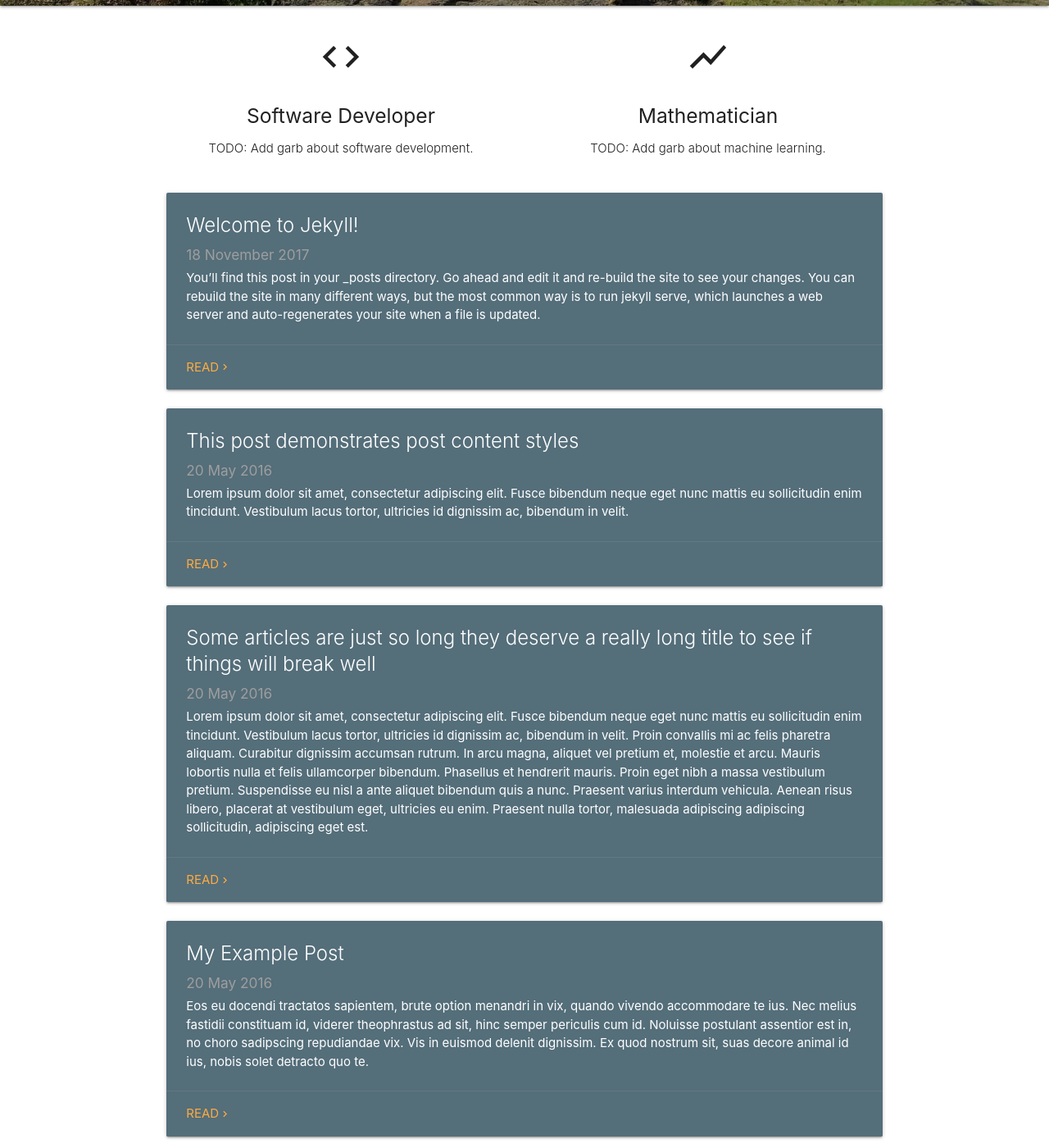
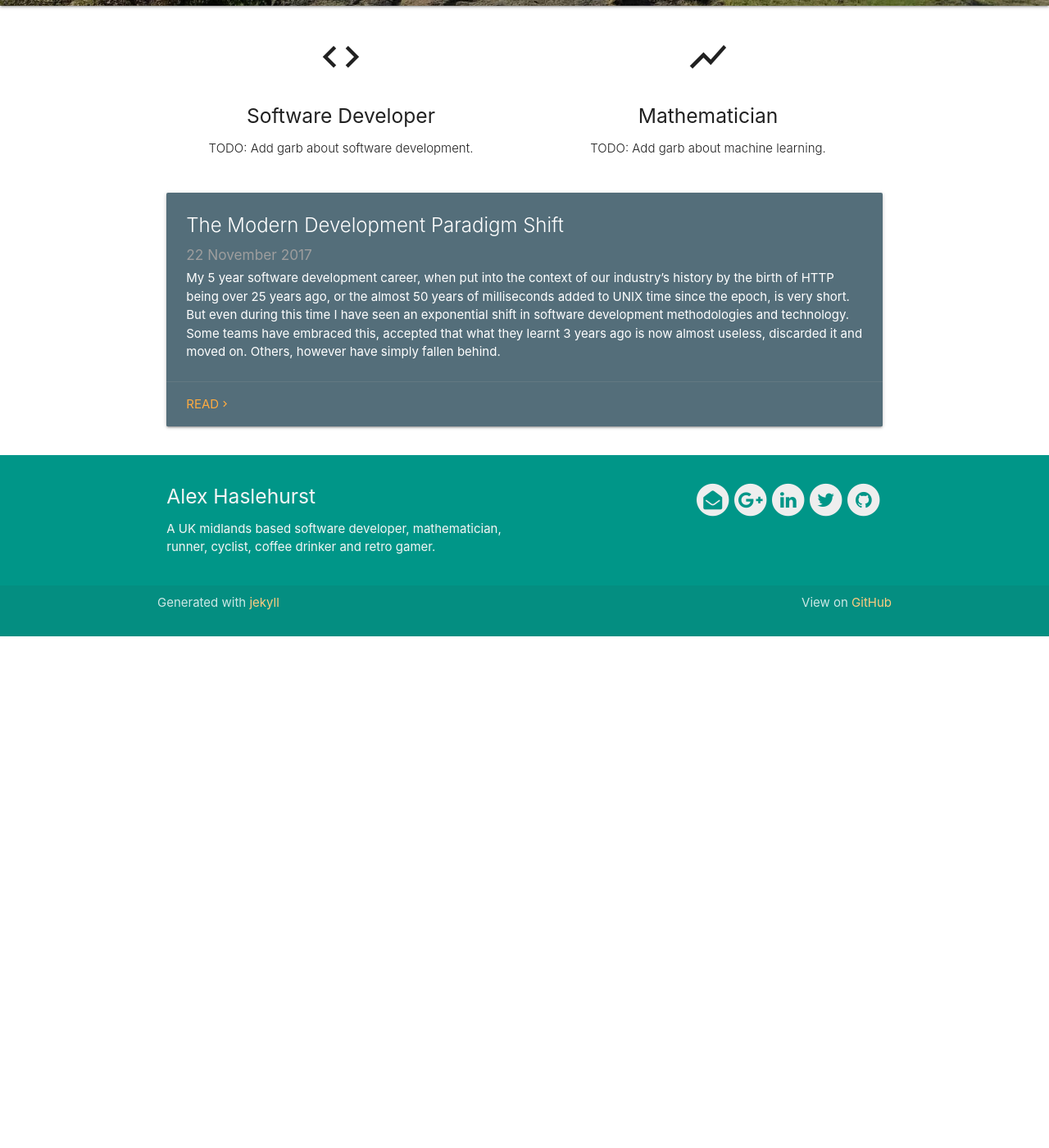
Before and after one commit to axle-h/axle-h.github.io, a Jekyll site: the page built from index.md, in a window 1280 px wide and 1400 px high, scrolled down 543 px. Shown: the whole window at 82% size. Built offline with Jekyll 4.4.1, drawn with Linux system fonts in a browser that asks for light colours; after the commit the page ends 1319 px from its top, so only the background shows below that.

Commit message:
Added a first blog post

````diff
--- a/_config.yml
+++ b/_config.yml
@@ -27,6 +27,7 @@ exclude:
   - node_modules
   - vendor
   - src
+  - dist
   - webpack.config.js
   - package.json
   - package-lock.json
--- a/_layouts/post.html
+++ b/_layouts/post.html
@@ -6,8 +6,8 @@ layout: default
     <article class="post" itemscope itemtype="http://schema.org/BlogPosting">
 
       <header class="post-header">
-        <h1 class="post-title" itemprop="name headline">{{ page.title | escape }}</h1>
-        <p class="post-meta">
+        <h3 class="post-title primary-color-text" itemprop="name headline">{{ page.title | escape }}</h3>
+        <p class="post-meta blue-grey-text">
           <time datetime="{{ page.date | date_to_xmlschema }}" itemprop="datePublished">
             {% assign date_format = site.minima.date_format | default: "%b %-d, %Y" %}
             {{ page.date | date: date_format }}
--- a/_posts/2016-05-20-my-example-post.md
+++ /dev/null
@@ -1,14 +0,0 @@
----
-layout: post
----
-
-Eos eu docendi tractatos sapientem, brute option menandri in vix, quando vivendo accommodare te ius. Nec melius fastidii constituam id, viderer theophrastus ad sit, hinc semper periculis cum id. Noluisse postulant assentior est in, no choro sadipscing repudiandae vix. Vis in euismod delenit dignissim. Ex quod nostrum sit, suas decore animal id ius, nobis solet detracto quo te.
-
-<!--break-->
-
-{% comment %}
-Might you have an include in your theme? Why not try it here!
-{% include my-themes-great-include.html %}
-{% endcomment %}
-
-No laudem altera adolescens has, volumus lucilius eum no. Eam ei nulla audiam efficiantur. Suas affert per no, ei tale nibh sea. Sea ne magna harum, in denique scriptorem sea, cetero alienum tibique ei eos. Labores persequeris referrentur eos ei.
--- a/_posts/2016-05-20-super-long-article.md
+++ /dev/null
@@ -1,13 +0,0 @@
----
-layout: post
-title: "Some articles are just so long they deserve a really long title to see if things will break well"
-categories: misc
----
-
-Lorem ipsum dolor sit amet, consectetur adipiscing elit. Fusce bibendum neque eget nunc mattis eu sollicitudin enim tincidunt. Vestibulum lacus tortor, ultricies id dignissim ac, bibendum in velit. Proin convallis mi ac felis pharetra aliquam. Curabitur dignissim accumsan rutrum. In arcu magna, aliquet vel pretium et, molestie et arcu. Mauris lobortis nulla et felis ullamcorper bibendum. Phasellus et hendrerit mauris. Proin eget nibh a massa vestibulum pretium. Suspendisse eu nisl a ante aliquet bibendum quis a nunc. Praesent varius interdum vehicula. Aenean risus libero, placerat at vestibulum eget, ultricies eu enim. Praesent nulla tortor, malesuada adipiscing adipiscing sollicitudin, adipiscing eget est.
-
-<!--break-->
-
-Lorem ipsum dolor sit amet, consectetur adipiscing elit. Fusce bibendum neque eget nunc mattis eu sollicitudin enim tincidunt. Vestibulum lacus tortor, ultricies id dignissim ac, bibendum in velit. Proin convallis mi ac felis pharetra aliquam. Curabitur dignissim accumsan rutrum. In arcu magna, aliquet vel pretium et, molestie et arcu. Mauris lobortis nulla et felis ullamcorper bibendum. Phasellus et hendrerit mauris. Proin eget nibh a massa vestibulum pretium. Suspendisse eu nisl a ante aliquet bibendum quis a nunc. Praesent varius interdum vehicula. Aenean risus libero, placerat at vestibulum eget, ultricies eu enim. Praesent nulla tortor, malesuada adipiscing adipiscing sollicitudin, adipiscing eget est.
-
-Lorem ipsum dolor sit amet, consectetur adipiscing elit. Fusce bibendum neque eget nunc mattis eu sollicitudin enim tincidunt. Vestibulum lacus tortor, ultricies id dignissim ac, bibendum in velit. Proin convallis mi ac felis pharetra aliquam. Curabitur dignissim accumsan rutrum. In arcu magna, aliquet vel pretium et, molestie et arcu. Mauris lobortis nulla et felis ullamcorper bibendum. Phasellus et hendrerit mauris. Proin eget nibh a massa vestibulum pretium. Suspendisse eu nisl a ante aliquet bibendum quis a nunc. Praesent varius interdum vehicula. Aenean risus libero, placerat at vestibulum eget, ultricies eu enim. Praesent nulla tortor, malesuada adipiscing adipiscing sollicitudin, adipiscing eget est.
--- a/_posts/2016-05-20-this-post-demonstrates-post-content-styles.md
+++ /dev/null
@@ -1,90 +0,0 @@
----
-layout: post
-title: "This post demonstrates post content styles"
-categories: junk
-author: "Bart Simpson"
-meta: "Springfield"
----
-
-Lorem ipsum dolor sit amet, consectetur adipiscing elit. Fusce bibendum neque eget nunc mattis eu sollicitudin enim tincidunt. Vestibulum lacus tortor, ultricies id dignissim ac, bibendum in velit.
-
-<!--break-->
-
-## Some great heading (h2)
-
-Proin convallis mi ac felis pharetra aliquam. Curabitur dignissim accumsan rutrum. In arcu magna, aliquet vel pretium et, molestie et arcu.
-
-Mauris lobortis nulla et felis ullamcorper bibendum. Phasellus et hendrerit mauris. Proin eget nibh a massa vestibulum pretium. Suspendisse eu nisl a ante aliquet bibendum quis a nunc. Praesent varius interdum vehicula. Aenean risus libero, placerat at vestibulum eget, ultricies eu enim. Praesent nulla tortor, malesuada adipiscing adipiscing sollicitudin, adipiscing eget est.
-
-## Another great heading (h2)
-
-Lorem ipsum dolor sit amet, consectetur adipiscing elit. Fusce bibendum neque eget nunc mattis eu sollicitudin enim tincidunt. Vestibulum lacus tortor, ultricies id dignissim ac, bibendum in velit.
-
-### Some great subheading (h3)
-
-Proin convallis mi ac felis pharetra aliquam. Curabitur dignissim accumsan rutrum. In arcu magna, aliquet vel pretium et, molestie et arcu. Mauris lobortis nulla et felis ullamcorper bibendum.
-
-Phasellus et hendrerit mauris. Proin eget nibh a massa vestibulum pretium. Suspendisse eu nisl a ante aliquet bibendum quis a nunc.
-
-### Some great subheading (h3)
-
-Praesent varius interdum vehicula. Aenean risus libero, placerat at vestibulum eget, ultricies eu enim. Praesent nulla tortor, malesuada adipiscing adipiscing sollicitudin, adipiscing eget est.
-
-> This quote will change your life. It will reveal the secrets of the universe, and all the wonders of humanity. Don't misuse it.
-
-Lorem ipsum dolor sit amet, consectetur adipiscing elit. Fusce bibendum neque eget nunc mattis eu sollicitudin enim tincidunt.
-
-### Some great subheading (h3)
-
-Vestibulum lacus tortor, ultricies id dignissim ac, bibendum in velit. Proin convallis mi ac felis pharetra aliquam. Curabitur dignissim accumsan rutrum.
-
-```html
-<html>
-  <head>
-  </head>
-  <body>
-    <p>Hello, World!</p>
-  </body>
-</html>
-```
-
-
-In arcu magna, aliquet vel pretium et, molestie et arcu. Mauris lobortis nulla et felis ullamcorper bibendum. Phasellus et hendrerit mauris.
-
-#### You might want a sub-subheading (h4)
-
-In arcu magna, aliquet vel pretium et, molestie et arcu. Mauris lobortis nulla et felis ullamcorper bibendum. Phasellus et hendrerit mauris.
-
-In arcu magna, aliquet vel pretium et, molestie et arcu. Mauris lobortis nulla et felis ullamcorper bibendum. Phasellus et hendrerit mauris.
-
-#### But it's probably overkill (h4)
-
-In arcu magna, aliquet vel pretium et, molestie et arcu. Mauris lobortis nulla et felis ullamcorper bibendum. Phasellus et hendrerit mauris.
-
-### Oh hai, an unordered list!!
-
-In arcu magna, aliquet vel pretium et, molestie et arcu. Mauris lobortis nulla et felis ullamcorper bibendum. Phasellus et hendrerit mauris.
-
-- First item, yo
-- Second item, dawg
-- Third item, what what?!
-- Fourth item, fo sheezy my neezy
-
-### Oh hai, an ordered list!!
-
-In arcu magna, aliquet vel pretium et, molestie et arcu. Mauris lobortis nulla et felis ullamcorper bibendum. Phasellus et hendrerit mauris.
-
-1. First item, yo
-2. Second item, dawg
-3. Third item, what what?!
-4. Fourth item, fo sheezy my neezy
-
-
-
-## Headings are cool! (h2)
-
-Proin eget nibh a massa vestibulum pretium. Suspendisse eu nisl a ante aliquet bibendum quis a nunc. Praesent varius interdum vehicula. Aenean risus libero, placerat at vestibulum eget, ultricies eu enim. Praesent nulla tortor, malesuada adipiscing adipiscing sollicitudin, adipiscing eget est.
-
-Praesent nulla tortor, malesuada adipiscing adipiscing sollicitudin, adipiscing eget est.
-
-Proin eget nibh a massa vestibulum pretium. Suspendisse eu nisl a ante aliquet bibendum quis a nunc.
--- a/_posts/2016-05-20-welcome-to-jekyll.md
+++ /dev/null
@@ -1,27 +0,0 @@
----
-layout: post
-title:  "Welcome to Jekyll!"
-date:   2017-11-18 13:28:27 +0000
-categories: jekyll update
----
-You’ll find this post in your `_posts` directory. Go ahead and edit it and re-build the site to see your changes. You can rebuild the site in many different ways, but the most common way is to run `jekyll serve`, which launches a web server and auto-regenerates your site when a file is updated.
-
-<!--break-->
-
-To add new posts, simply add a file in the `_posts` directory that follows the convention `YYYY-MM-DD-name-of-post.ext` and includes the necessary front matter. Take a look at the source for this post to get an idea about how it works.
-
-Jekyll also offers powerful support for code snippets:
-
-{% highlight ruby %}
-def print_hi(name)
-  puts "Hi, #{name}"
-end
-print_hi('Tom')
-#=> prints 'Hi, Tom' to STDOUT.
-{% endhighlight %}
-
-Check out the [Jekyll docs][jekyll-docs] for more info on how to get the most out of Jekyll. File all bugs/feature requests at [Jekyll’s GitHub repo][jekyll-gh]. If you have questions, you can ask them on [Jekyll Talk][jekyll-talk].
-
-[jekyll-docs]: https://jekyllrb.com/docs/home
-[jekyll-gh]:   https://github.com/jekyll/jekyll
-[jekyll-talk]: https://talk.jekyllrb.com/
--- /dev/null
+++ b/_posts/2017-11-22-the-modern-development-paradigm-shift.md
@@ -0,0 +1,27 @@
+---
+layout: post
+title:  "The Modern Development Paradigm Shift"
+date:   2017-11-22 22:26:00 +0000
+author: Alex Haslehurst
+categories: software development methodology
+---
+
+My 5 year software development career, when put into the context of our industry's history by the birth of HTTP being over 25 years ago, or the almost 50 years of milliseconds added to UNIX time since the epoch, is very short. But even during this time I have seen an exponential shift in software development methodologies and technology. Some teams have embraced this, accepted that what they learnt 3 years ago is now almost useless, discarded it and moved on. Others, however have simply fallen behind.
+
+<!--break-->
+
+Today that means that I observe two distinctive development team flavours. There’s those that have taken the shortest path, using familiar but aging techniques and falling for all of the same mistakes that have left us with this mess that we now call legacy software. All they seem to do today is hopelessly churn out bug fix after bug fix on top of a poor foundation of untested and buggy spaghetti code, whilst throwing statements around like “why write unit tests when you can just write more code” - an unbelievably genuine quote I heard early in my career. Most efforts are exhausted fighting the fires of yesterday to consider the scalability concerns of tomorrow.
+
+Then there’s those that embrace new technology. Leveraging the latest techniques and enjoying a jargon filled world of DRY SOLID code, doing everything backwards thanks to TDD, being happily ridiculed by our non-technical partners for reading heavy books on design patterns, whilst standing on the shoulders of giants. Giants who always seem to have one-word catchy names like Splunk, Angular, Node, Spark - what happened to being simply named by your primary function?
+
+Software development in these teams is a genuine pleasure. Everyone knows what everyone else is doing and everyone is heard thanks to an Agile world of stand-ups, Kanban boards, sprints and code reviews.
+
+Releasing on Fridays is still risky but we feel confident in our weekend plans thanks to the 4 releases we’d made earlier that week and the complete suite of integration tests running after each build within containers on the CI platform.
+
+The client and server applications may even be written in the same language these days but they are always separate, with distinct repositories, builds, tests and release schedules. There's even separation of model and view on the client thanks to frameworks like Angular - no JQuery in sight thankfully.
+
+We are even starting to understand that blindly normalizing everything in order to shoehorn our data into a relational model can potentially cause more problems than it solves. These days instead of grabbing our highest specced server and loading it with expensive proprietary database systems, whilst hiding it all away behind an ORM that sort of works but generates queries that no human could ever understand, we’re becoming smarter. We have options like MongoDB and Cassandra and are developing an understanding of what our data is doing, not what it might do, so we can better structure our data to fit our queries - never the other way around. We now spend far less time worrying about table locks or how we’ll scale out that monster SQL server and more time enriching our data with new analytics and machine learning techniques to better deliver value to our customers.
+
+Everything is scalable, meaning that thanks to our lightweight, stateless API’s sitting behind load balancers that actually work because they’re managed by someone else, we can just “spin up another node” and add it to the swarm - or the finely tuned auto scaling rules can do this for us.
+
+Everything seems cheaper too. Who needs to buy servers or the latest version of Windows Server running millennial technology like a user interface, IIS and what I now like to call “full fat” .NET when we can do it all license free and open source with a mixture of technologies like .NET Core, NATS and NGINX running in Docker Swarm on Linux. Ok not entirely open source but we're definitely getting there.
````
